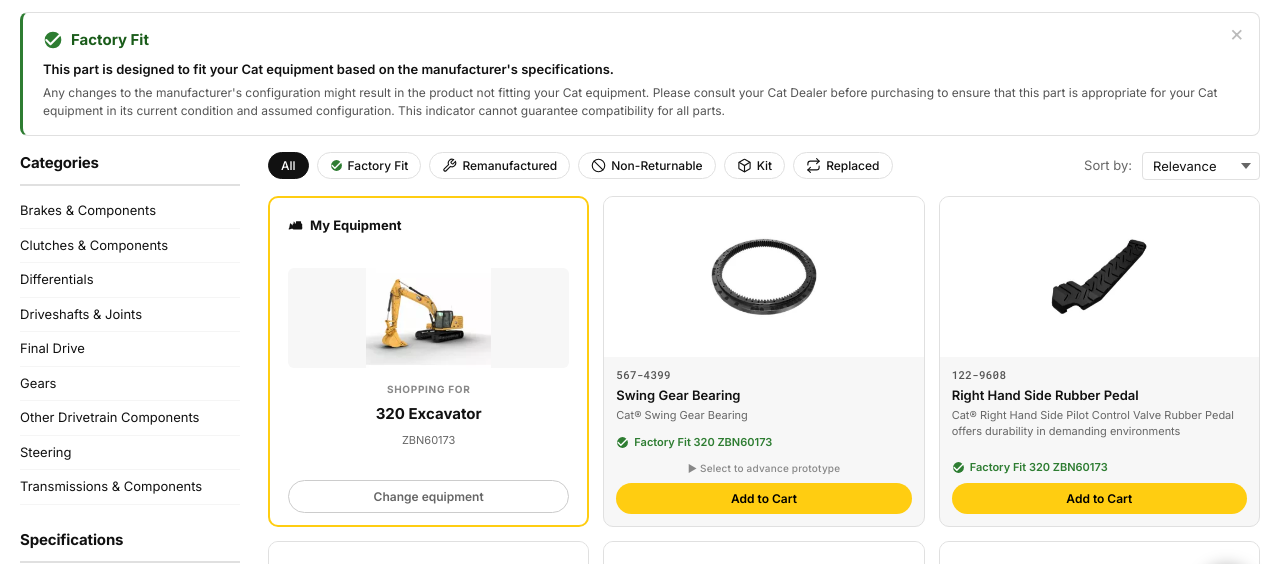
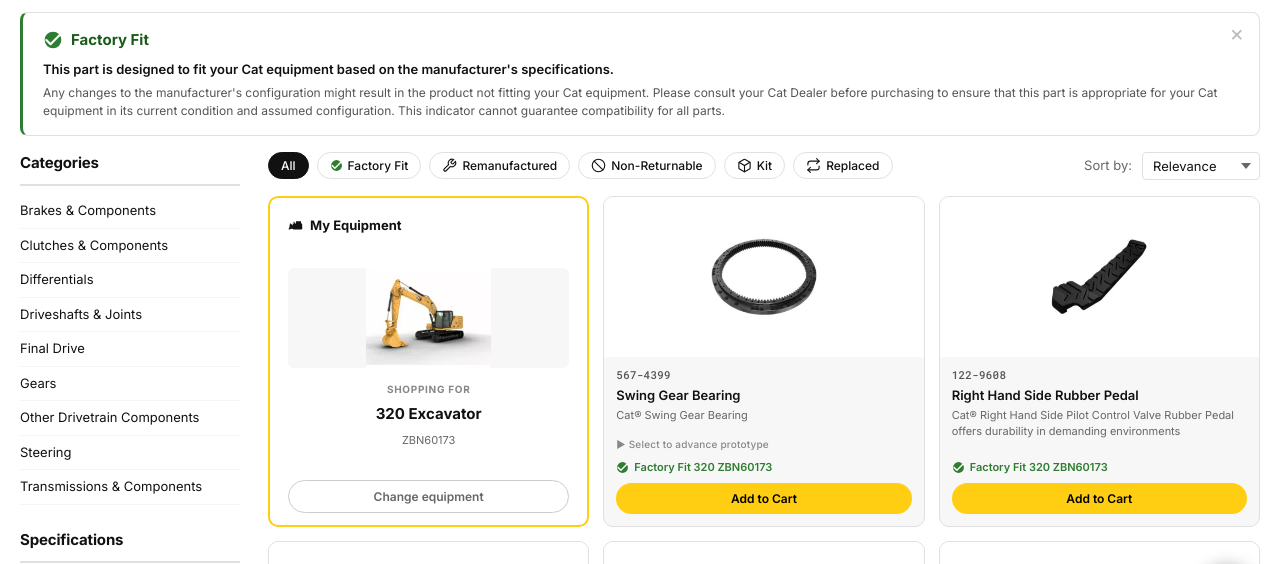
Before and after one commit to digitaldelights333/ecomm-prototype, a plain HTML site: page cat-level2.html in a window 1280 px wide. Shown: the part 156-720 px from the top of the page. Drawn offline with Linux system fonts and the light colour scheme.

Commit message:
move select to advance above factory fit

```diff
--- a/cat-level2.html
+++ b/cat-level2.html
@@ -376,8 +376,8 @@
 <p class="prod-name">Swing Gear Bearing</p>
 <p class="prod-desc">Cat® Swing Gear Bearing</p>
 <div class="prod-bottom">
+<p class="advance-hint" style="text-align:left;">&#x25BA; Select to advance prototype</p>
 <div class="fit-badge fits" data-fit="badge"><svg width="13" height="13" viewBox="0 0 24 24" fill="none" aria-hidden="true"><circle cx="12" cy="12" r="10" fill="#2E7D32"/><polyline points="20 6 9 17 4 12" stroke="#fff" stroke-width="2.5" stroke-linecap="round" stroke-linejoin="round" fill="none"/></svg> Factory Fit 320 ZBN60173</div>
-<p class="advance-hint">&#x25BA; Select to advance prototype</p>
 <button class="add-cart-btn" type="button" onclick="openQtyModal('Swing Gear Bearing','567-4399','imgs/prod_567-4399.webp',true);event.stopPropagation();">Add to Cart</button>
 </div>
 </div>
```
